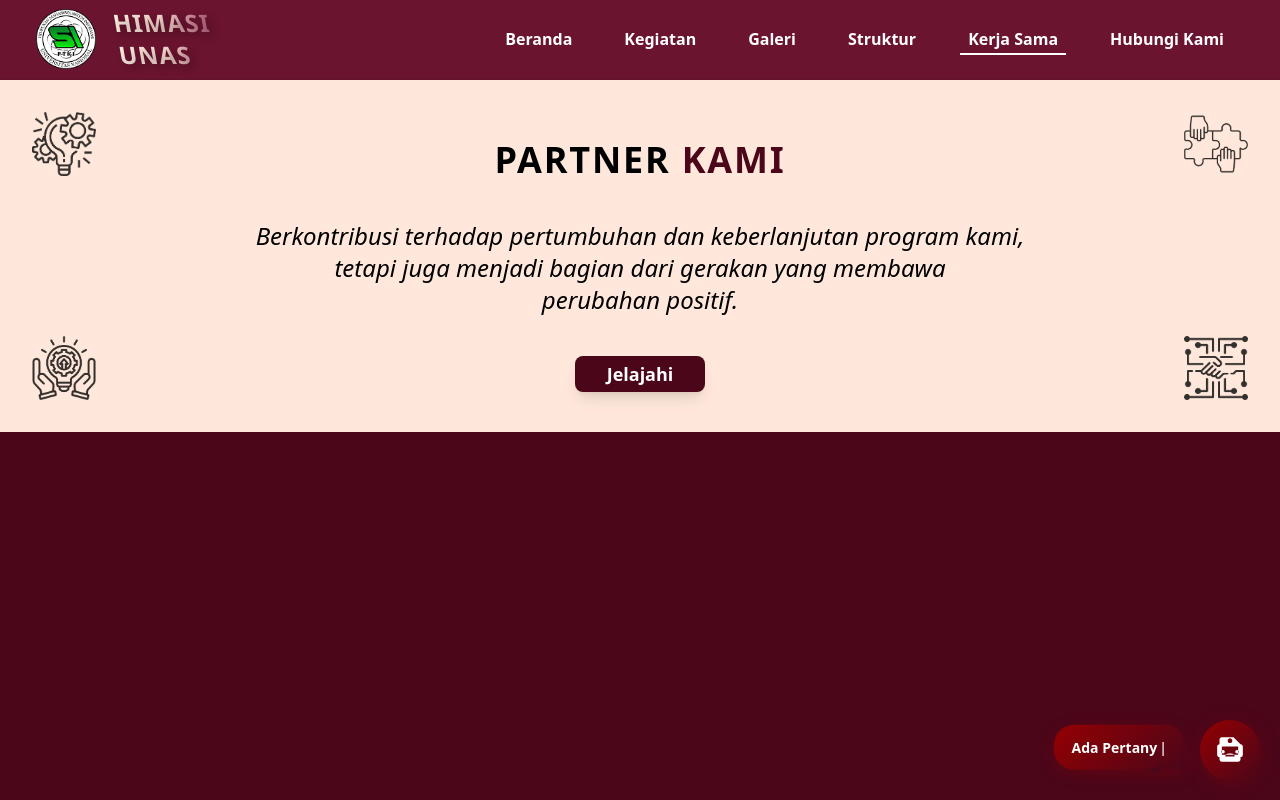
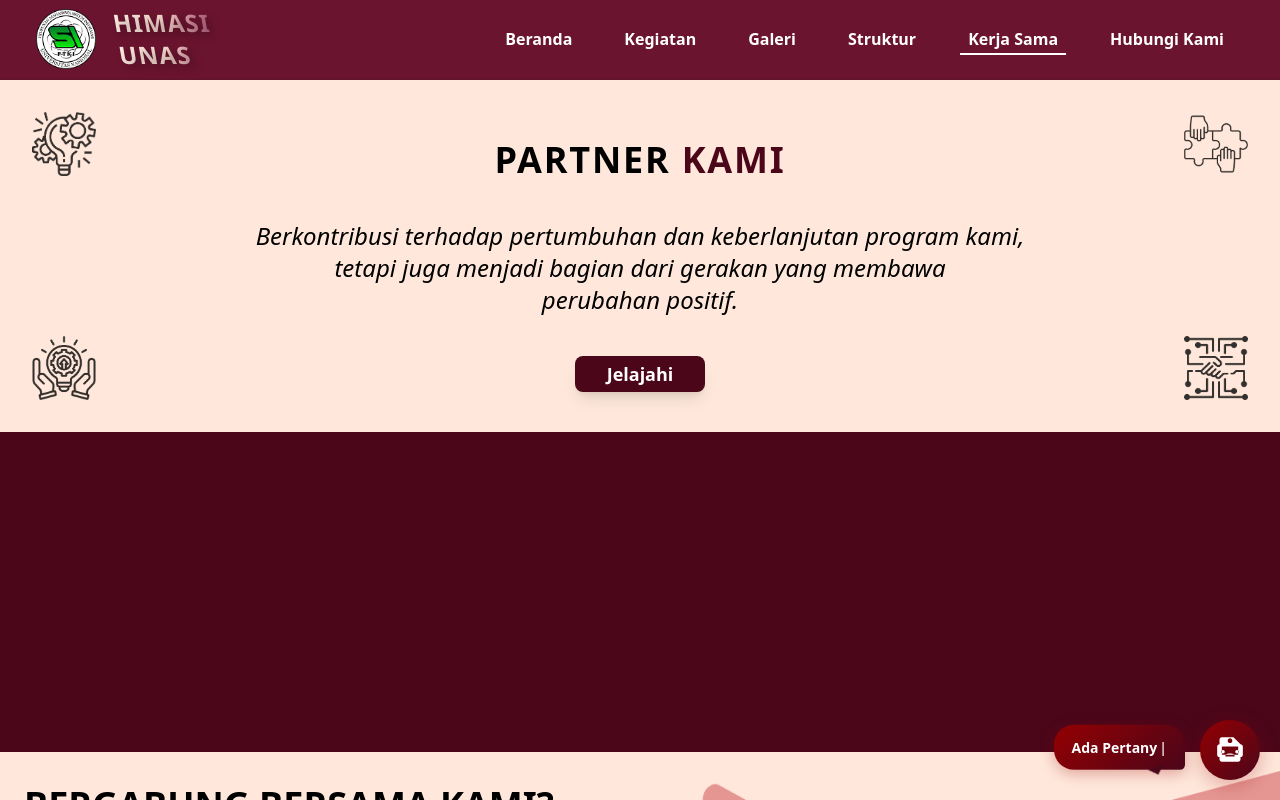
Before and after one commit to CatwisBot/himasi-unas, a Next.js app: page /kerja-sama in a window 1280 px wide. Shown: the top 800 px of the page. Built offline with nearby package versions, Linux system fonts and the light colour scheme.

Commit message:
fix: adjust minimum height of SlideLogo component for better layout

```diff
--- a/components/shared/Partner/slideLogo.tsx
+++ b/components/shared/Partner/slideLogo.tsx
@@ -1,6 +1,6 @@
 export default function SlideLogo() {
     return(
-        <main className="bg-[#4B061A] min-h-50">
+        <main className="bg-[#4B061A] min-h-40">
             <div>
 
             </div>
```
